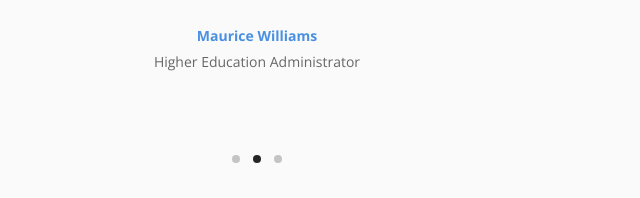
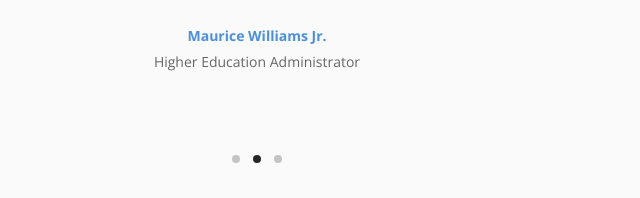
Before and after one commit to ajvetter/ajvme, a plain HTML site: page index.html in a window 1280 px wide. Shown: the part 1066-1264 px from the top of the page, 383-1023 px from the left. Drawn offline with nearby package versions, Linux system fonts and the light colour scheme; files whose address does not match are found by name.

Commit message:
Update index.html

```diff
--- a/index.html
+++ b/index.html
@@ -93,7 +93,7 @@
                                     <li>
                                         <div class="testimonial">
                                             <h3>"Due to his natural talents and ability to execute projects well, I continue to work with Andrew on a number of other projects."</h3>
-                                            <h5><a href="https://www.linkedin.com/in/mauricewilliamsjr/" target="_blank">Maurice Williams</a></h5> <span>Higher Education Administrator</span> </div>
+                                            <h5><a href="https://www.linkedin.com/in/mauricewilliamsjr/" target="_blank">Maurice Williams Jr.</a></h5> <span>Higher Education Administrator</span> </div>
                                     </li>
                                     <li>
                                         <div class="testimonial">
```
